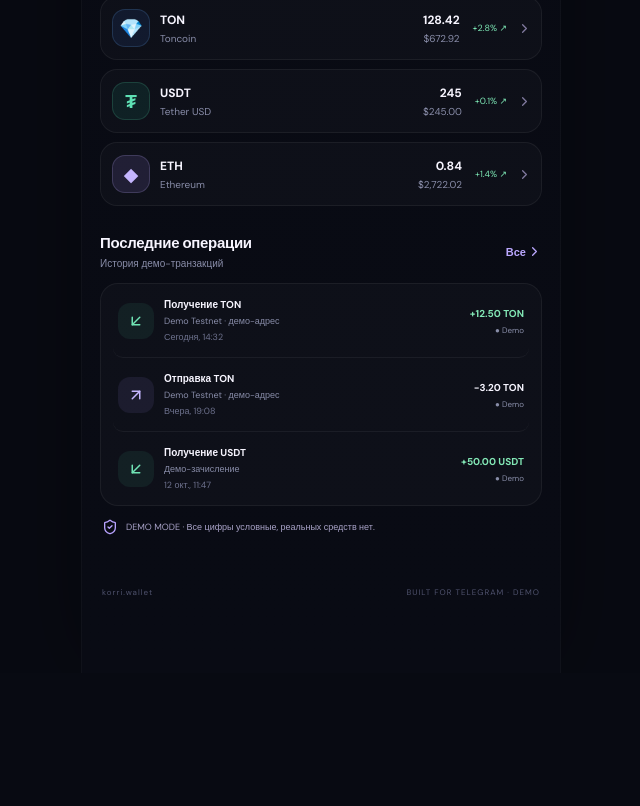
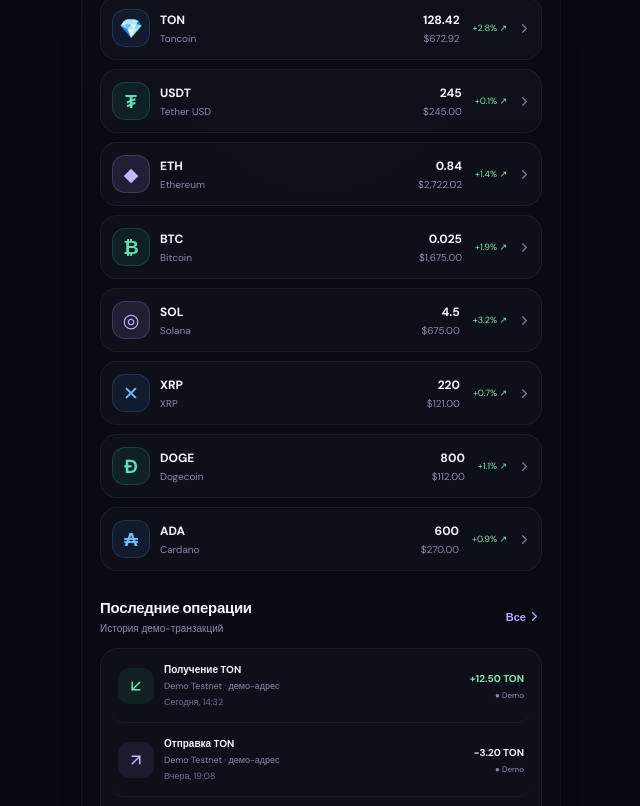
Before and after one commit to ZeaYaLand/korri-wallet, a React (Vite) app: page / in a window 1280 px wide. Shown: the part 912-1718 px from the top of the page, without its empty margins (319-959 px from the left). Before the commit the page ends 1585 px from the top, so only its background shows below. Built offline with nearby package versions, Linux system fonts and the light colour scheme.

Commit message:
Expand Korri Wallet demo asset list

```diff
--- a/src/App.tsx
+++ b/src/App.tsx
@@ -6,10 +6,16 @@ type TxFilter = 'all' | 'incoming' | 'outgoing'
 type Currency = 'USD' | 'EUR'
 type Tx = { id: number; title: string; detail: string; amount: string; incoming: boolean; time: string }
 
+// Все количества и цены ниже — условные данные для интерфейса, не котировки рынка.
 const assets = [
   { symbol: 'TON', name: 'Toncoin', amount: 128.42, price: 5.24, change: '+2.8%', mark: '💎', color: 'blue' },
   { symbol: 'USDT', name: 'Tether USD', amount: 245, price: 1, change: '+0.1%', mark: '₮', color: 'green' },
-  { symbol: 'ETH', name: 'Ethereum', amount: 0.84, price: 3240.5, change: '+1.4%', mark: '◆', color: 'purple' }
+  { symbol: 'ETH', name: 'Ethereum', amount: 0.84, price: 3240.5, change: '+1.4%', mark: '◆', color: 'purple' },
+  { symbol: 'BTC', name: 'Bitcoin', amount: 0.025, price: 67000, change: '+1.9%', mark: '₿', color: 'green' },
+  { symbol: 'SOL', name: 'Solana', amount: 4.5, price: 150, change: '+3.2%', mark: '◎', color: 'purple' },
+  { symbol: 'XRP', name: 'XRP', amount: 220, price: 0.55, change: '+0.7%', mark: '✕', color: 'blue' },
+  { symbol: 'DOGE', name: 'Dogecoin', amount: 800, price: 0.14, change: '+1.1%', mark: 'Ð', color: 'green' },
+  { symbol: 'ADA', name: 'Cardano', amount: 600, price: 0.45, change: '+0.9%', mark: '₳', color: 'blue' }
 ]
 const initialTx: Tx[] = [
   { id: 1042, title: 'Получение TON', detail: 'Demo Testnet · демо-адрес', amount: '+12.50 TON', incoming: true, time: 'Сегодня, 14:32' },
```
